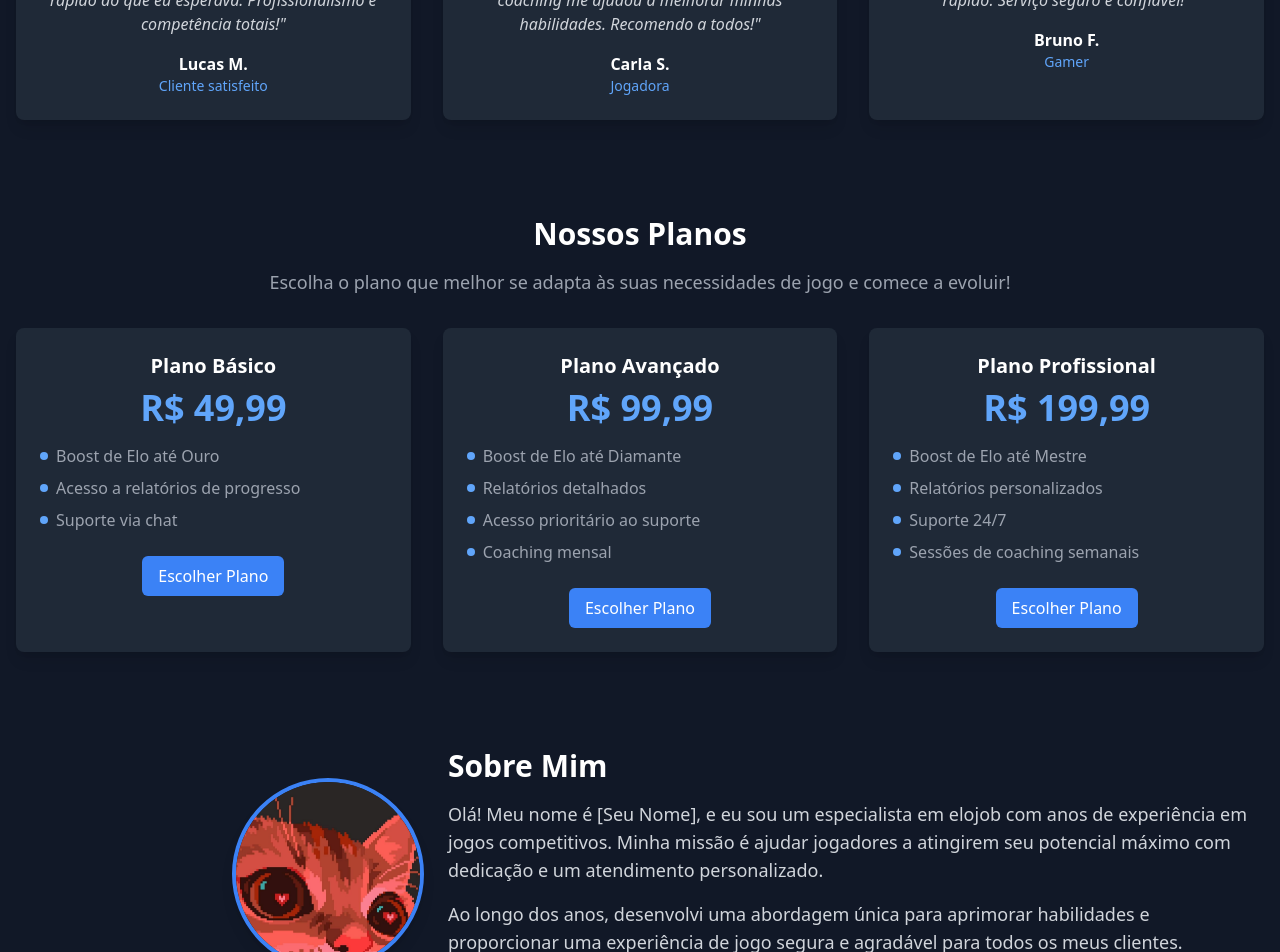
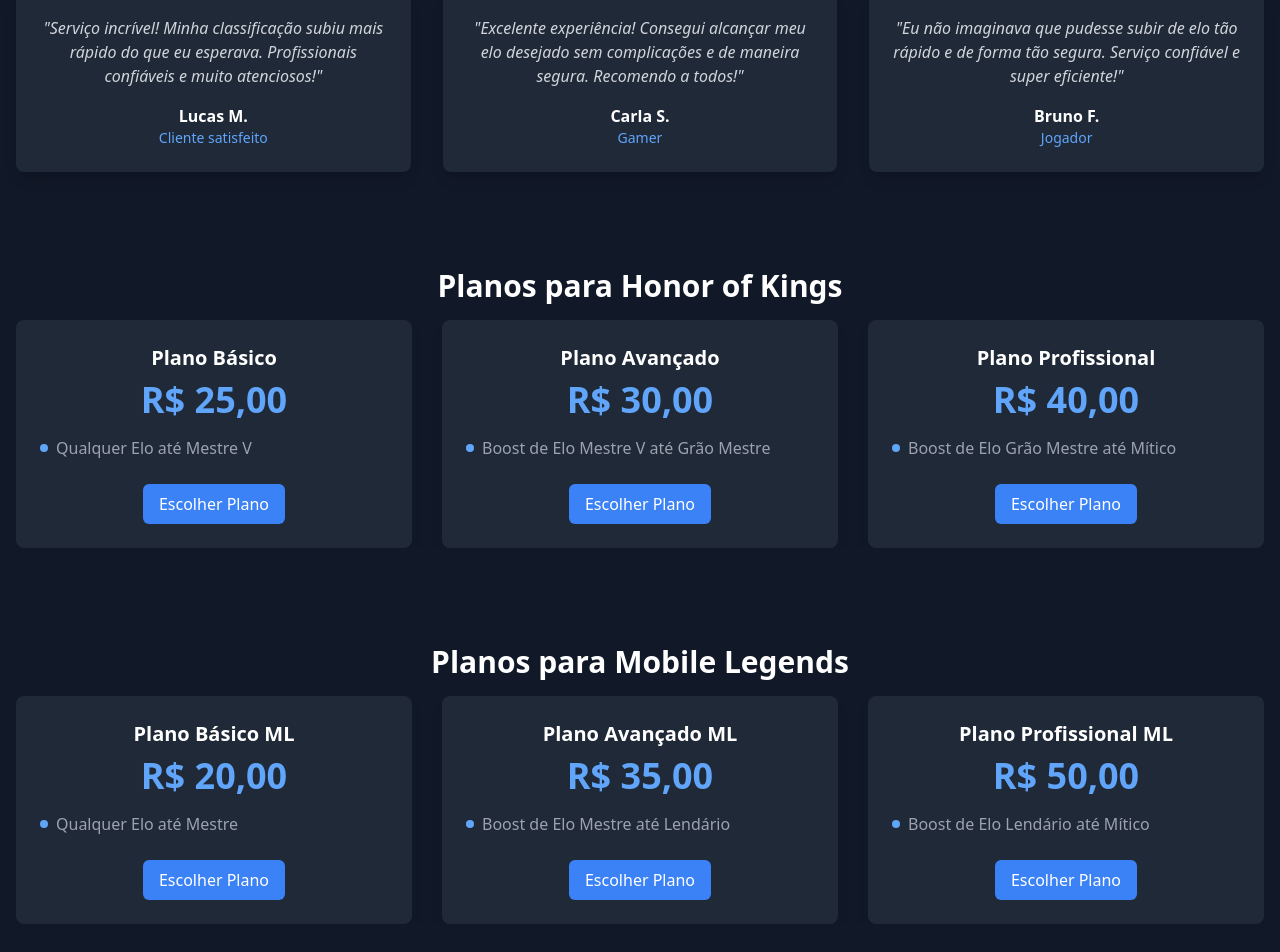
Before and after one commit to Evandro9820/Landing-Page-Comercio, a React (Create React App) app in the folder landing-comercio/: page / in a window 1280 px wide. Shown: the part 1500-2452 px from the top of the page. Built offline with nearby package versions, Linux system fonts and the light colour scheme.

Commit message:
Algumas melhorias foram feitas, além da componentização de algumas coisas

```diff
--- a/landing-comercio/package.json
+++ b/landing-comercio/package.json
@@ -13,6 +13,7 @@
     "react-dom": "^18.3.1",
     "react-icons": "^5.3.0",
     "react-scripts": "5.0.1",
+    "swiper": "^11.1.14",
     "web-vitals": "^2.1.4"
   },
   "scripts": {
--- /dev/null
+++ b/landing-comercio/src/components/Card-Preco/index.js
@@ -0,0 +1,27 @@
+import React from "react";
+
+function CardPreco({ title, price, benefits }) {
+  return (
+    <div className="bg-gray-800 rounded-lg shadow-lg p-6 hover:shadow-xl transition-shadow duration-300">
+      <h3 className="text-xl font-semibold text-white mb-2">{title}</h3>
+      <p className="text-4xl font-bold text-blue-400 mb-4">{price}</p>
+      <ul className="text-gray-400 mb-6 space-y-2">
+        {benefits.map((benefit, idx) => (
+          <li key={idx} className="flex items-center">
+            <span className="inline-block w-2 h-2 bg-blue-400 rounded-full mr-2"></span>
+            {benefit}
+          </li>
+        ))}
+      </ul>
+      <a
+        href="#"
+        className="inline-block px-4 py-2 text-white bg-blue-500 rounded-md hover:bg-blue-600 transition duration-200"
+        aria-label={`Escolher o plano ${title}`}
+      >
+        Escolher Plano
+      </a>
+    </div>
+  );
+}
+
+export default CardPreco;
--- a/landing-comercio/src/components/HeroSection/index.js
+++ b/landing-comercio/src/components/HeroSection/index.js
@@ -1,4 +1,4 @@
-import HeroImage from "../../assets/HeroSction_image.jpeg"; // Altere para uma imagem relevante de gaming ou elojob
+import HeroImage from "../../assets/HeroSection_image.jpeg"; // Altere para uma imagem relevante de gaming ou elojob
 
 function HeroSection() {
   return (
--- /dev/null
+++ b/landing-comercio/src/components/PrecoHok/index.js
@@ -0,0 +1,62 @@
+import React from "react";
+import { Swiper, SwiperSlide } from "swiper/react";
+import { Navigation, Pagination, Autoplay } from "swiper/modules";
+import "swiper/css";
+import "swiper/css/navigation";
+import "swiper/css/pagination";
+import CardPreco from "../Card-Preco/";
+
+function PrecoHok() {
+  const pricingPlans = [
+    {
+      title: "Plano Básico",
+      price: "R$ 25,00",
+      benefits: ["Qualquer Elo até Mestre V"],
+    },
+    {
+      title: "Plano Avançado",
+      price: "R$ 30,00",
+      benefits: ["Boost de Elo Mestre V até Grão Mestre"],
+    },
+    {
+      title: "Plano Profissional",
+      price: "R$ 40,00",
+      benefits: ["Boost de Elo Grão Mestre até Mítico"],
+    },
+  ];
+
+  return (
+    <section className="bg-gray-900 py-12">
+      <div className="container mx-auto px-4 text-center">
+        <h2 className="text-3xl font-bold text-white mb-4">
+          Planos para Honor of Kings
+        </h2>
+        <Swiper
+          modules={[Navigation, Pagination, Autoplay]}
+          spaceBetween={30}
+          slidesPerView={1}
+          navigation
+          pagination={{ clickable: true }}
+          autoplay={{ delay: 3000 }}
+          breakpoints={{
+            640: { slidesPerView: 1 },
+            768: { slidesPerView: 2 },
+            1024: { slidesPerView: 3 },
+          }}
+        >
+          {pricingPlans.map((plan, idx) => (
+            <SwiperSlide key={idx}>
+              <CardPreco
+                title={plan.title}
+                price={plan.price}
+                benefits={plan.benefits}
+              />
+            </SwiperSlide>
+          ))}
+        </Swiper>
+      </div>
+    </section>
+  );
+}
+
+export default PrecoHok;
--- /dev/null
+++ b/landing-comercio/src/components/PrecoML/index.js
@@ -0,0 +1,60 @@
+import React from "react";
+import { Swiper, SwiperSlide } from "swiper/react";
+import { Navigation, Pagination, Autoplay } from "swiper/modules";
+import "swiper/css";
+import "swiper/css/navigation";
+import "swiper/css/pagination";
+import CardPreco from "../Card-Preco/";
+
+function PrecoMobileLegends() {
+  const pricingPlans = [
+    {
+      title: "Plano Básico ML",
+      price: "R$ 20,00",
+      benefits: ["Qualquer Elo até Mestre"],
+    },
+    {
+      title: "Plano Avançado ML",
+      price: "R$ 35,00",
+      benefits: ["Boost de Elo Mestre até Lendário"],
+    },
+    {
+      title: "Plano Profissional ML",
+      price: "R$ 50,00",
+      benefits: ["Boost de Elo Lendário até Mítico"],
+    },
+  ];
+
+  return (
+    <section className="bg-gray-900 py-12">
+      <div className="container mx-auto px-4 text-center">
+        <h2 className="text-3xl font-bold text-white mb-4">Planos para Mobile Legends</h2>
+        <Swiper
+          modules={[Navigation, Pagination, Autoplay]}
+          spaceBetween={30}
+          slidesPerView={1}
+          navigation
+          pagination={{ clickable: true }}
+          autoplay={{ delay: 3000 }}
+          breakpoints={{
+            640: { slidesPerView: 1 },
+            768: { slidesPerView: 2 },
+            1024: { slidesPerView: 3 },
+          }}
+        >
+          {pricingPlans.map((plan, idx) => (
+            <SwiperSlide key={idx}>
+              <CardPreco
+                title={plan.title}
+                price={plan.price}
+                benefits={plan.benefits}
+              />
+            </SwiperSlide>
+          ))}
+        </Swiper>
+      </div>
+    </section>
+  );
+}
+
+export default PrecoMobileLegends;
--- a/landing-comercio/src/components/Section-Depoimentos/index.js
+++ b/landing-comercio/src/components/Section-Depoimentos/index.js
@@ -2,21 +2,21 @@
   const testimonials = [
     {
       quote:
-        "Serviço incrível! Minha classificação subiu mais rápido do que eu esperava. Profissionalismo e competência totais!",
+        "Serviço incrível! Minha classificação subiu mais rápido do que eu esperava. Profissionais confiáveis e muito atenciosos!",
       author: "Lucas M.",
       role: "Cliente satisfeito",
     },
     {
       quote:
-        "Foi uma ótima experiência. O serviço de coaching me ajudou a melhorar minhas habilidades. Recomendo a todos!",
+        "Excelente experiência! Consegui alcançar meu elo desejado sem complicações e de maneira segura. Recomendo a todos!",
       author: "Carla S.",
-      role: "Jogadora",
+      role: "Gamer",
     },
     {
       quote:
-        "Eu não imaginava que pudesse subir de elo tão rápido. Serviço seguro e confiável!",
+        "Eu não imaginava que pudesse subir de elo tão rápido e de forma tão segura. Serviço confiável e super eficiente!",
       author: "Bruno F.",
-      role: "Gamer",
+      role: "Jogador",
     },
   ];
 
--- a/landing-comercio/src/components/Section-Preco/index.js
+++ b/landing-comercio/src/components/Section-Preco/index.js
@@ -1,75 +1,13 @@
+import React from "react";
+import PrecoHok from "../PrecoHok";
+import PrecoMobileLegends from "../PrecoML";
+
 function Preco_Section() {
-  const pricingPlans = [
-    {
-      title: "Plano Básico",
-      price: "R$ 49,99",
-      benefits: [
-        "Boost de Elo até Ouro",
-        "Acesso a relatórios de progresso",
-        "Suporte via chat",
-      ],
-    },
-    {
-      title: "Plano Avançado",
-      price: "R$ 99,99",
-      benefits: [
-        "Boost de Elo até Diamante",
-        "Relatórios detalhados",
-        "Acesso prioritário ao suporte",
-        "Coaching mensal",
-      ],
-    },
-    {
-      title: "Plano Profissional",
-      price: "R$ 199,99",
-      benefits: [
-        "Boost de Elo até Mestre",
-        "Relatórios personalizados",
-        "Suporte 24/7",
-        "Sessões de coaching semanais",
-      ],
-    },
-  ];
-
   return (
-    <section className="bg-gray-900 py-12" id="precos">
-      <div className="container mx-auto px-4 text-center">
-        <h2 className="text-3xl font-bold text-white mb-4">Nossos Planos</h2>
-        <p className="text-lg text-gray-400 mb-8">
-          Escolha o plano que melhor se adapta às suas necessidades de jogo e
-          comece a evoluir!
-        </p>
-        <div className="grid grid-cols-1 md:grid-cols-3 gap-8">
-          {pricingPlans.map((plan, idx) => (
-            <div
-              key={idx}
-              className="bg-gray-800 rounded-lg shadow-lg p-6 hover:shadow-xl transition-shadow duration-300"
-            >
-              <h3 className="text-xl font-semibold text-white mb-2">
-                {plan.title}
-              </h3>
-              <p className="text-4xl font-bold text-blue-400 mb-4">
-                {plan.price}
-              </p>
-              <ul className="text-gray-400 mb-6 space-y-2">
-                {plan.benefits.map((benefit, idx) => (
-                  <li key={idx} className="flex items-center">
-                    <span className="inline-block w-2 h-2 bg-blue-400 rounded-full mr-2"></span>
-                    {benefit}
-                  </li>
-                ))}
-              </ul>
-              <a
-                href="#"
-                className="inline-block px-4 py-2 text-white bg-blue-500 rounded-md hover:bg-blue-600 transition duration-200"
-              >
-                Escolher Plano
-              </a>
-            </div>
-          ))}
-        </div>
-      </div>
-    </section>
+    <div>
+      <PrecoHok />
+      <PrecoMobileLegends />
+    </div>
   );
 }
 
--- a/landing-comercio/src/components/Section-Servicos/index.js
+++ b/landing-comercio/src/components/Section-Servicos/index.js
@@ -1,24 +1,28 @@
-import { AcademicCapIcon, RocketLaunchIcon, TrophyIcon } from "@heroicons/react/24/solid";
+import {
+  RocketLaunchIcon,
+  TrophyIcon,
+  ShieldCheckIcon,
+} from "@heroicons/react/24/solid";
 
 function ServicesSection() {
   const services = [
     {
       icon: <RocketLaunchIcon className="h-10 w-10 text-blue-400" />,
-      title: "Boost de Elo",
+      title: "Boost de Elo Rápido",
       description:
-        "Suba de ranking rapidamente com a ajuda de jogadores profissionais.",
+        "Com o elojob, jogadores profissionais ajudam você a alcançar o ranking desejado de maneira rápida e segura.",
     },
     {
       icon: <TrophyIcon className="h-10 w-10 text-blue-400" />,
-      title: "Coaching Personalizado",
+      title: "Melhore Seu Ranking",
       description:
-        "Aprimore suas habilidades com sessões de coaching adaptadas ao seu estilo.",
+        "Suba nas classificações dos jogos mais populares, como Honor of Kings e Mobile Legends, e alcance novos patamares no jogo.",
     },
     {
-      icon: <AcademicCapIcon className="h-10 w-10 text-blue-400" />,
-      title: "Consultoria de Jogo",
+      icon: <ShieldCheckIcon className="h-10 w-10 text-blue-400" />,
+      title: "Segurança e Confidencialidade",
       description:
-        "Receba orientações estratégicas para alcançar melhores resultados.",
+        "Garantimos segurança total em nossos serviços de elojob, com métodos profissionais para manter sua conta protegida.",
     },
   ];
 
@@ -27,7 +31,9 @@
       <div className="container mx-auto px-4 text-center">
         <h2 className="text-3xl font-bold text-white mb-4">Nossos Serviços</h2>
         <p className="text-lg text-gray-400 mb-8">
-          Oferecemos uma variedade de serviços para melhorar sua experiência no jogo e ajudá-lo a alcançar o próximo nível.
+          Oferecemos serviços de elojob para os principais jogos MOBA como Honor
+          of Kings e Mobile Legends. Conquiste o ranking dos seus sonhos com
+          profissionais qualificados.
         </p>
         <div className="grid grid-cols-1 md:grid-cols-3 gap-8">
           {services.map((service, idx) => (
```
Also changed, not shown: landing-comercio/src/assets/HeroSection_image.jpeg (renamed from landing-comercio/src/assets/HeroSction_image.jpeg), 1 other file (tests, documents, lock files or other folders).
